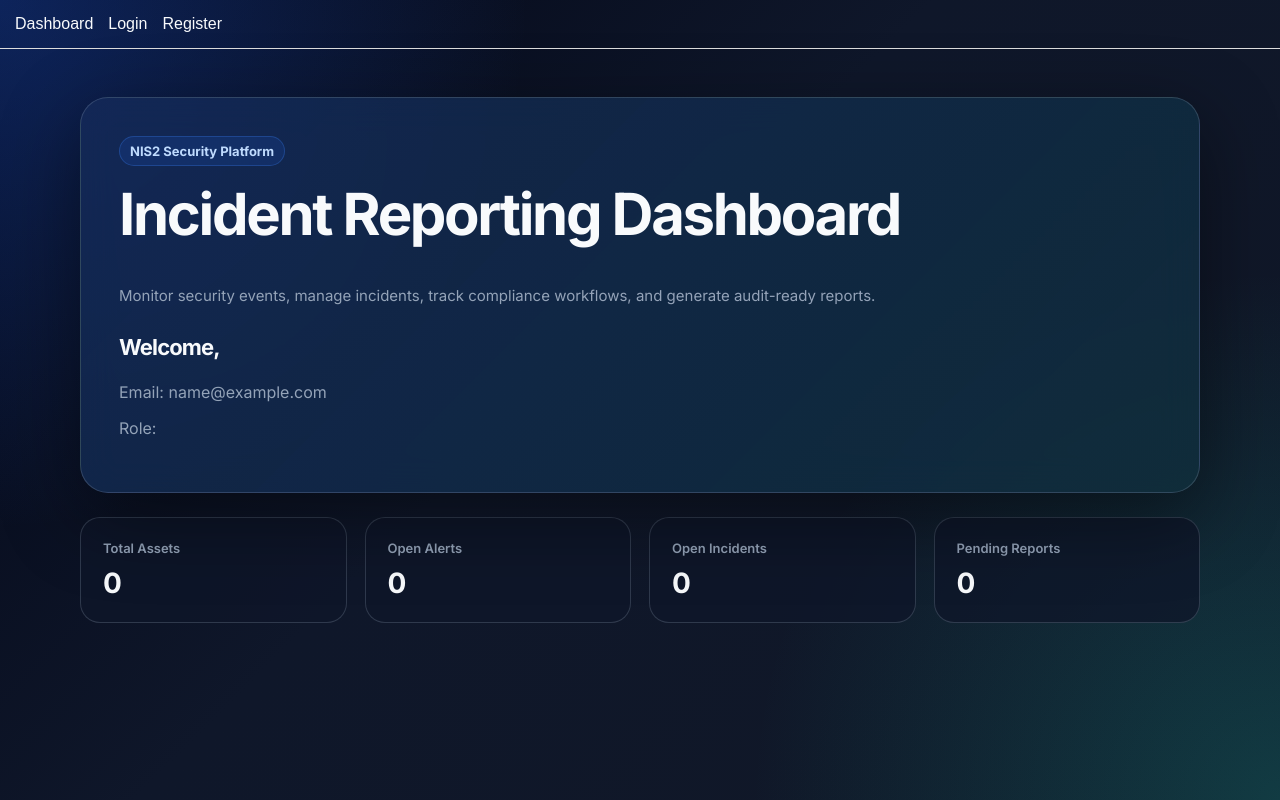
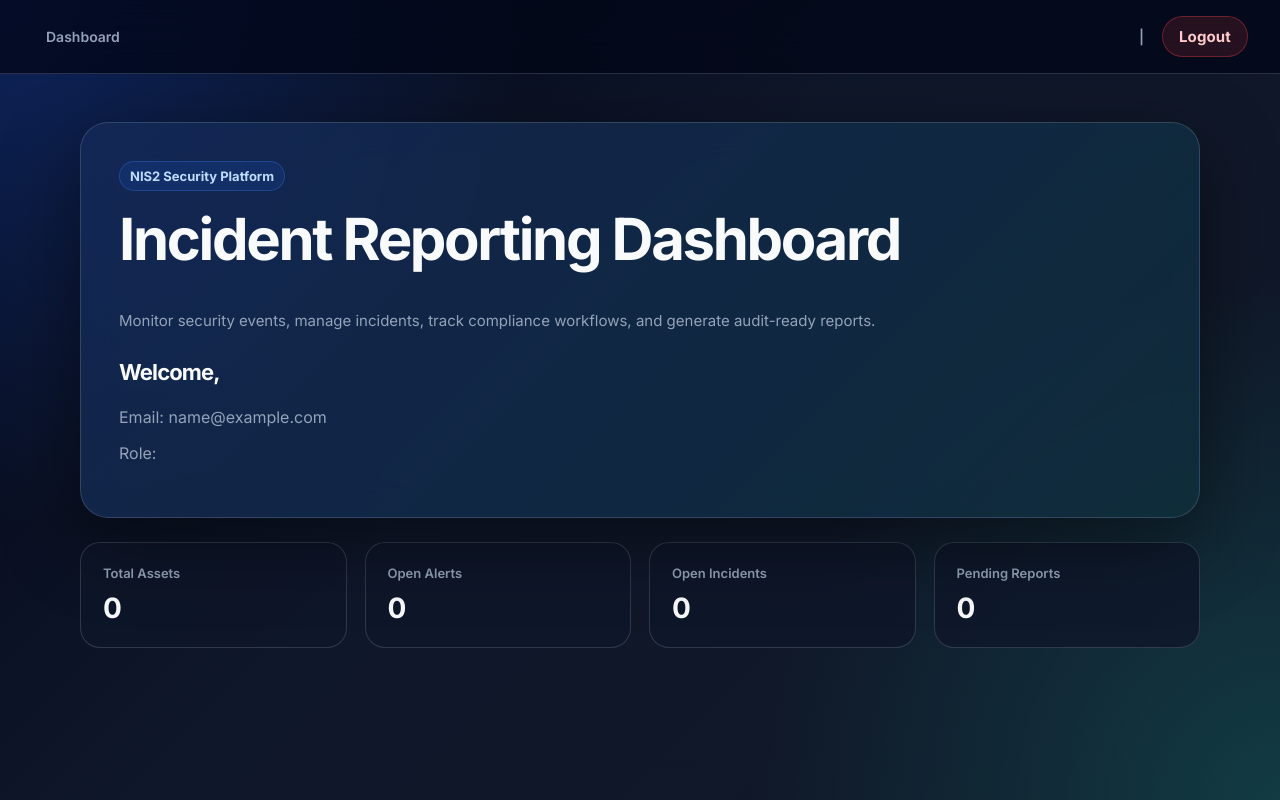
Before and after one commit to swapnillawande/nis2-incident-reporting-platform, a React (Vite) app in the folder frontend/: page / in a window 1280 px wide. Built offline with nearby package versions, Linux system fonts and the light colour scheme; sample sign-in values are in the browser's storage.

Commit message:
Frontend: Add frontend logout and protected dashboard route

```diff
--- a/frontend/src/App.tsx
+++ b/frontend/src/App.tsx
@@ -1,19 +1,55 @@
-import { BrowserRouter, Link, Route, Routes } from "react-router-dom";
+import { BrowserRouter, Link, Route, Routes, useNavigate } from "react-router-dom";
 import LoginPage from "./pages/LoginPage";
 import RegisterPage from "./pages/RegisterPage";
 import DashboardPage from "./pages/DashboardPage";
+import ProtectedRoute from "./components/ProtectedRoute";
+
+function Navbar() {
+  const navigate = useNavigate();
+  const userData = localStorage.getItem("user");
+  const user = userData ? JSON.parse(userData) : null;
+
+  const handleLogout = () => {
+    localStorage.removeItem("user");
+    navigate("/login");
+  };
+
+  return (
+    <nav className="app-navbar">
+      <Link to="/">Dashboard</Link>
+
+      {!user && <Link to="/login">Login</Link>}
+      {!user && <Link to="/register">Register</Link>}
+
+      {user && (
+        <>
+          <span className="nav-user">
+            {user.fullName} | {user.roles?.join(", ")}
+          </span>
+
+          <button className="logout-btn" onClick={handleLogout}>
+            Logout
+          </button>
+        </>
+      )}
+    </nav>
+  );
+}
 
 function App() {
   return (
     <BrowserRouter>
-      <div style={{ padding: "15px", borderBottom: "1px solid #ddd", fontFamily: "Arial" }}>
-        <Link to="/" style={{ marginRight: "15px" }}>Dashboard</Link>
-        <Link to="/login" style={{ marginRight: "15px" }}>Login</Link>
-        <Link to="/register">Register</Link>
-      </div>
+      <Navbar />
 
       <Routes>
-        <Route path="/" element={<DashboardPage />} />
+        <Route
+          path="/"
+          element={
+            <ProtectedRoute>
+              <DashboardPage />
+            </ProtectedRoute>
+          }
+        />
         <Route path="/login" element={<LoginPage />} />
         <Route path="/register" element={<RegisterPage />} />
       </Routes>
--- /dev/null
+++ b/frontend/src/components/ProtectedRoute.tsx
@@ -0,0 +1,17 @@
+import { Navigate } from "react-router-dom";
+
+interface ProtectedRouteProps {
+  children: React.ReactNode;
+}
+
+function ProtectedRoute({ children }: ProtectedRouteProps) {
+  const userData = localStorage.getItem("user");
+
+  if (!userData) {
+    return <Navigate to="/login" replace />;
+  }
+
+  return <>{children}</>;
+}
+
+export default ProtectedRoute;
--- a/frontend/src/index.css
+++ b/frontend/src/index.css
@@ -353,6 +353,29 @@ button:disabled {
   font-weight: 700;
 }
 
+.nav-user {
+  margin-left: auto;
+  color: var(--text-muted);
+  font-size: 14px;
+  font-weight: 600;
+}
+
+.logout-btn {
+  width: auto;
+  margin-top: 0;
+  padding: 10px 16px;
+  border-radius: 999px;
+  background: rgba(239, 68, 68, 0.14);
+  color: #fecaca;
+  border: 1px solid rgba(239, 68, 68, 0.35);
+  box-shadow: none;
+}
+
+.logout-btn:hover {
+  background: rgba(239, 68, 68, 0.24);
+  box-shadow: none;
+}
+
 /* ---------- Responsive ---------- */
 
 @media (max-width: 900px) {
--- a/frontend/src/pages/LoginPage.tsx
+++ b/frontend/src/pages/LoginPage.tsx
@@ -1,11 +1,15 @@
 import { useState } from "react";
 import { loginUser } from "../api/userApi";
+import { useNavigate } from "react-router-dom";
 
 function LoginPage() {
+    const navigate = useNavigate();
+
     const [email, setEmail] = useState("admin@nis2.com");
     const [password, setPassword] = useState("Admin@123");
     const [message, setMessage] = useState("");
     const [messageType, setMessageType] = useState<"success" | "error" | "">("");
+
 
     const handleLogin = async (e: React.FormEvent) => {
         e.preventDefault();
@@ -19,6 +23,10 @@ function LoginPage() {
 
             setMessage(`Login successful. Welcome ${response.fullName}`);
             setMessageType("success");
+
+            setTimeout(() => {
+                navigate("/");
+            }, 700);
         } catch (error: any) {
             console.error("Login error:", error);
 
```
Lines whose indentation alone changed are shown as unchanged.
